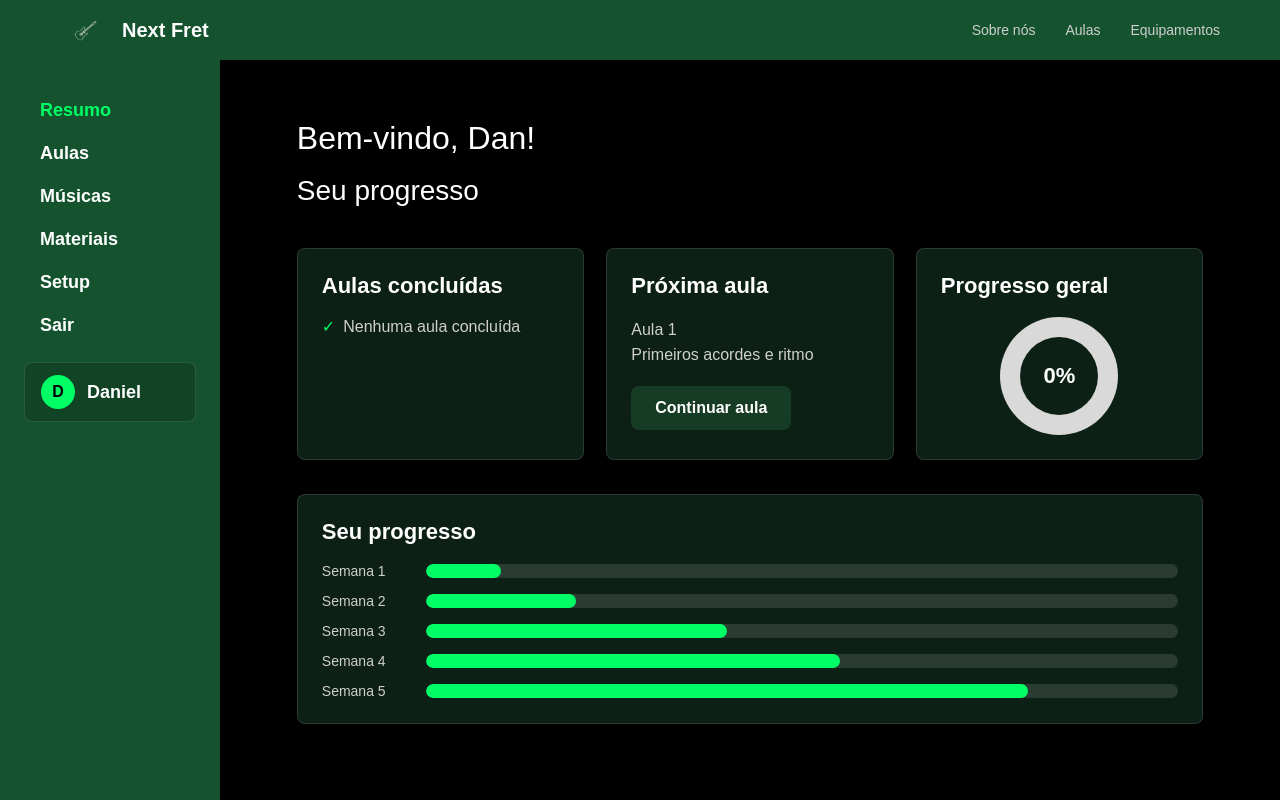
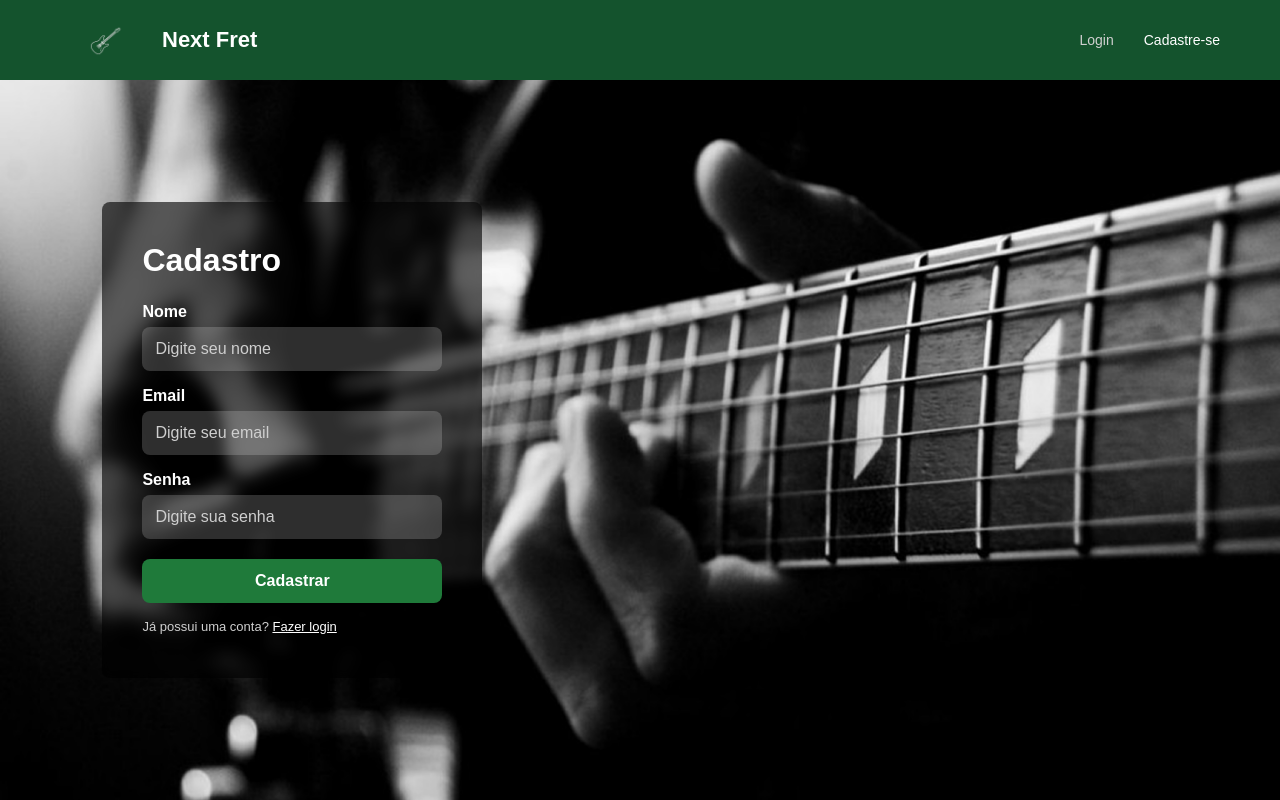
Before and after one commit to danielzx789/projeto-individual, a plain HTML site: page cadastro.html in a window 1280 px wide. Drawn offline with Linux system fonts and the light colour scheme.

Commit message:
Update cadastro.html

```diff
--- a/cadastro.html
+++ b/cadastro.html
@@ -4,110 +4,45 @@
 <head>
   <meta charset="UTF-8">
   <meta name="viewport" content="width=device-width, initial-scale=1.0">
-  <title>Resumo - Next Fret</title>
+  <title>Cadastro - Next Fret</title>
   <link rel="stylesheet" href="style.css">
 </head>
 
 <body>
-  <!-- Topo compacto usado nas telas internas do aluno. -->
-  <nav class="navbar navbar--compact">
-    <a class="logo" href="dashboard.html" aria-label="Resumo do painel Next Fret">
+  <!-- Topo simples usado antes do usuario entrar no painel. -->
+  <nav class="navbar">
+    <a class="logo" href="index.html" aria-label="Página inicial do Next Fret">
       <img src="logoguitarra.png" alt="Logo Next Fret">
       <span>Next Fret</span>
     </a>
 
-    <div class="nav-links" aria-label="Links principais do painel">
-      <a href="sobre.html">Sobre nós</a>
-      <a href="aulas.html">Aulas</a>
-      <a href="setup.html">Equipamentos</a>
+    <div class="nav-links" aria-label="Links de acesso">
+      <a href="login.html">Login</a>
+      <a class="active" href="cadastro.html">Cadastre-se</a>
     </div>
   </nav>
 
-  <!-- Estrutura padrao das telas internas: menu lateral + conteudo. -->
-  <div class="dashboard-container">
-    <aside class="sidebar">
-      <nav class="menu-lateral" aria-label="Menu lateral">
-        <a class="active" href="dashboard.html">Resumo</a>
-        <a href="aulas.html">Aulas</a>
-        <a href="musicas.html">Músicas</a>
-        <a href="materiais.html">Materiais</a>
-        <a href="setup.html">Setup</a>
-        <a href="index.html">Sair</a>
+  <!-- Area central do formulario de cadastro. -->
+  <main class="auth">
+    <form class="auth-box" action="dashboard.html">
+      <h1>Cadastro</h1>
 
-        <div class="user-chip" aria-label="Usuário logado">
-          <span class="user-avatar" aria-hidden="true">D</span>
-          <span>Daniel</span>
-        </div>
-      </nav>
-    </aside>
+      <label for="nome">Nome</label>
+      <input id="nome" name="nome" type="text" placeholder="Digite seu nome">
 
-    <main class="content">
-      <h1>Bem-vindo, Dan!</h1>
-      <p class="page-subtitle">Seu progresso</p>
+      <label for="email">Email</label>
+      <input id="email" name="email" type="email" placeholder="Digite seu email">
 
-      <!-- Cards resumem os dados principais do aluno. -->
-      <section class="summary-grid" aria-label="Resumo do progresso">
-        <article class="summary-card">
-          <h2>Aulas concluídas</h2>
+      <label for="senha">Senha</label>
+      <input id="senha" name="senha" type="password" placeholder="Digite sua senha">
 
-          <ul class="check-list" id="completed-lessons-list">
-            <li>Nenhuma aula concluída</li>
-          </ul>
-        </article>
+      <button class="btn-primary" type="submit">Cadastrar</button>
 
-        <article class="summary-card">
-          <h2>Próxima aula</h2>
-
-          <p id="next-lesson-number">Aula 1</p>
-          <p id="next-lesson-name">Primeiros acordes e ritmo</p>
-
-          <a class="btn-secondary" href="aulas.html">Continuar aula</a>
-        </article>
-
-        <article class="summary-card">
-          <h2>Progresso geral</h2>
-
-          <div class="progress-ring" id="dashboard-progress-ring" aria-label="0 por cento concluído">
-            <span id="dashboard-progress-text">0%</span>
-          </div>
-        </article>
-      </section>
-
-      <!-- Grafico visual feito com HTML e CSS. -->
-      <section class="chart-card" aria-label="Progresso por semana">
-        <h2>Seu progresso</h2>
-
-        <div class="bar-chart">
-          <div class="bar-item">
-            <span>Semana 1</span>
-            <div class="bar-track"><div class="bar-fill w-10"></div></div>
-          </div>
-
-          <div class="bar-item">
-            <span>Semana 2</span>
-            <div class="bar-track"><div class="bar-fill w-20"></div></div>
-          </div>
-
-          <div class="bar-item">
-            <span>Semana 3</span>
-            <div class="bar-track"><div class="bar-fill w-40"></div></div>
-          </div>
-
-          <div class="bar-item">
-            <span>Semana 4</span>
-            <div class="bar-track"><div class="bar-fill w-55"></div></div>
-          </div>
-
-          <div class="bar-item">
-            <span>Semana 5</span>
-            <div class="bar-track"><div class="bar-fill w-80"></div></div>
-          </div>
-        </div>
-      </section>
-    </main>
-  </div>
-
-  <script src="script.js"></script>
+      <p class="login-link">
+        Já possui uma conta? <a href="login.html">Fazer login</a>
+      </p>
+    </form>
+  </main>
 </body>
 
 </html>
```
